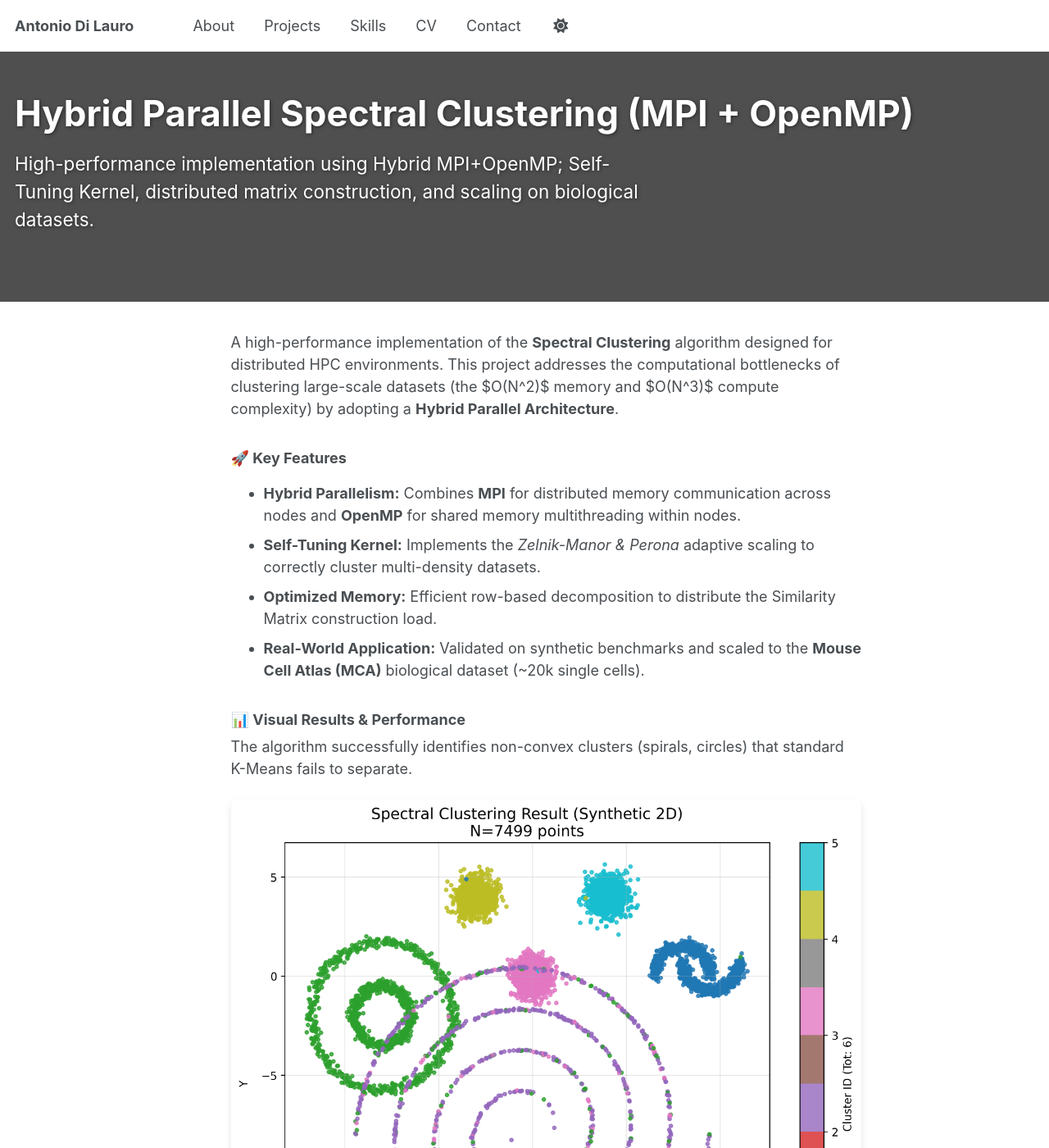
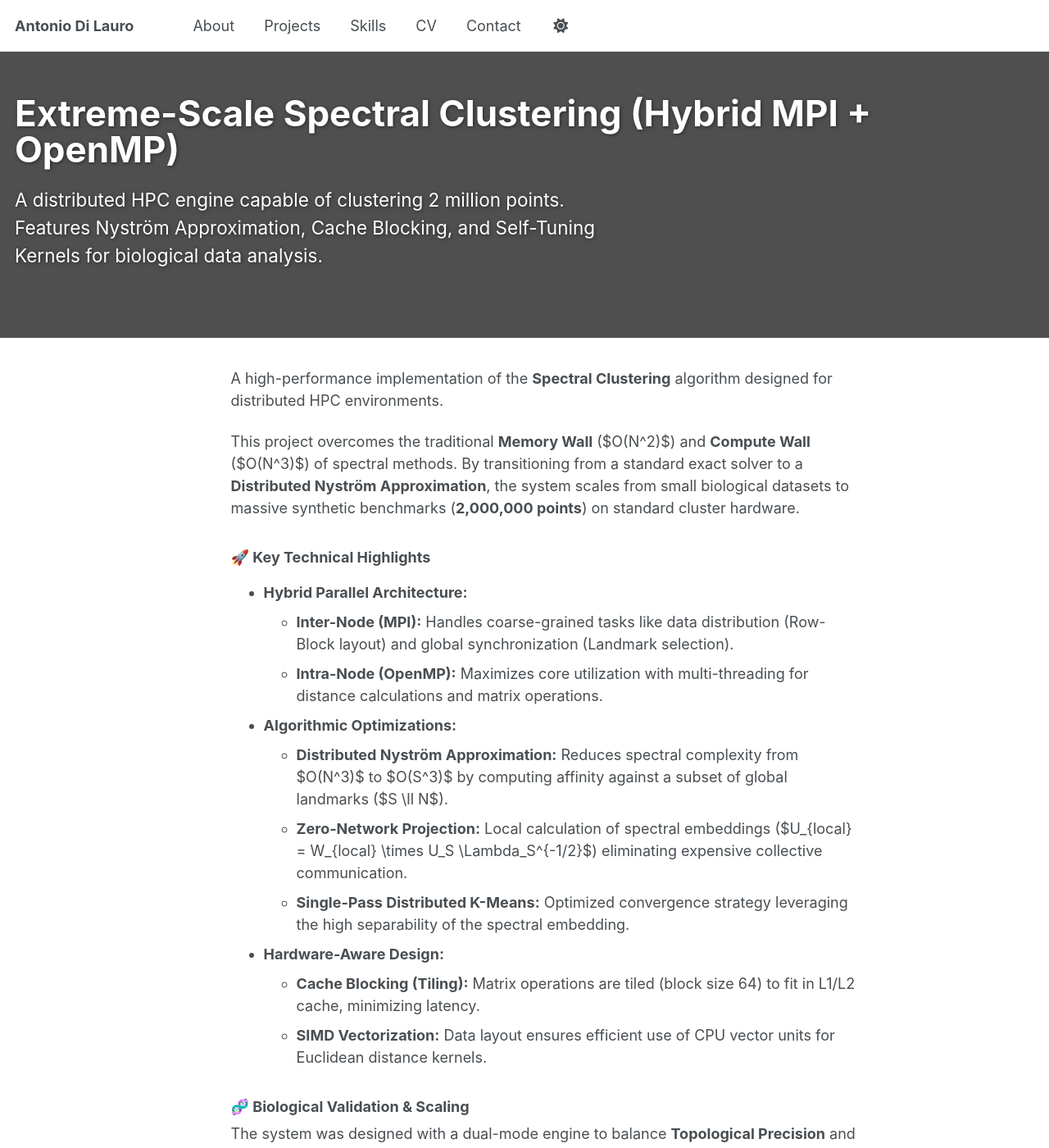
Before and after one commit to antodila/antodila.github.io, a Jekyll site: the page built from _projects/2025-02-parallel-spectral-clustering.md, in a window 1280 px wide and 1400 px high. Shown: the whole window at 82% size. Built offline with Jekyll 4.4.1, drawn with Linux system fonts in a browser that asks for light colours; a script that is not in the unit is left out; some of the changed text lies outside the part shown.

Commit message:
Update 2025-02-parallel-spectral-clustering.md

```diff
--- a/_projects/2025-02-parallel-spectral-clustering.md
+++ b/_projects/2025-02-parallel-spectral-clustering.md
@@ -1,37 +1,51 @@
 ---
 layout: single
-title: "Hybrid Parallel Spectral Clustering (MPI + OpenMP)"
+title: "Extreme-Scale Spectral Clustering (Hybrid MPI + OpenMP)"
 collection: projects
 permalink: /projects/mpi-spectral-clustering/
-date: 2026-01-30
+date: 2026-02-07
 venue: "High Performance Computing (2026)"
-excerpt: "High-performance implementation using Hybrid MPI+OpenMP; Self-Tuning Kernel, distributed matrix construction, and scaling on biological datasets."
+excerpt: "A distributed HPC engine capable of clustering 2 million points. Features Nyström Approximation, Cache Blocking, and Self-Tuning Kernels for biological data analysis."
 header:
   teaser: /images/spectral_clustering_result.png
   overlay_image: /images/spectral_clustering_result.png
-  overlay_filter: 0.5 # Scurisce leggermente l'immagine per leggere meglio il titolo
+  overlay_filter: 0.5
 ---
 
 A high-performance implementation of the **Spectral Clustering** algorithm designed for distributed HPC environments.
-This project addresses the computational bottlenecks of clustering large-scale datasets (the $O(N^2)$ memory and $O(N^3)$ compute complexity) by adopting a **Hybrid Parallel Architecture**.
 
-### 🚀 Key Features
-* **Hybrid Parallelism:** Combines **MPI** for distributed memory communication across nodes and **OpenMP** for shared memory multithreading within nodes.
-* **Self-Tuning Kernel:** Implements the *Zelnik-Manor & Perona* adaptive scaling to correctly cluster multi-density datasets.
-* **Optimized Memory:** Efficient row-based decomposition to distribute the Similarity Matrix construction load.
-* **Real-World Application:** Validated on synthetic benchmarks and scaled to the **Mouse Cell Atlas (MCA)** biological dataset (~20k single cells).
+This project overcomes the traditional **Memory Wall** ($O(N^2)$) and **Compute Wall** ($O(N^3)$) of spectral methods. By transitioning from a standard exact solver to a **Distributed Nyström Approximation**, the system scales from small biological datasets to massive synthetic benchmarks (**2,000,000 points**) on standard cluster hardware.
 
-### 📊 Visual Results & Performance
-The algorithm successfully identifies non-convex clusters (spirals, circles) that standard K-Means fails to separate.
+### 🚀 Key Technical Highlights
+
+* **Hybrid Parallel Architecture:**
+    * **Inter-Node (MPI):** Handles coarse-grained tasks like data distribution (Row-Block layout) and global synchronization (Landmark selection).
+    * **Intra-Node (OpenMP):** Maximizes core utilization with multi-threading for distance calculations and matrix operations.
+
+* **Algorithmic Optimizations:**
+    * **Distributed Nyström Approximation:** Reduces spectral complexity from $O(N^3)$ to $O(S^3)$ by computing affinity against a subset of global landmarks ($S \ll N$).
+    * **Zero-Network Projection:** Local calculation of spectral embeddings ($U_{local} = W_{local} \times U_S \Lambda_S^{-1/2}$) eliminating expensive collective communication.
+    * **Single-Pass Distributed K-Means:** Optimized convergence strategy leveraging the high separability of the spectral embedding.
+
+* **Hardware-Aware Design:**
+    * **Cache Blocking (Tiling):** Matrix operations are tiled (block size 64) to fit in L1/L2 cache, minimizing latency.
+    * **SIMD Vectorization:** Data layout ensures efficient use of CPU vector units for Euclidean distance kernels.
+
+### 🧬 Biological Validation & Scaling
+
+The system was designed with a dual-mode engine to balance **Topological Precision** and **Extreme Scalability**:
+
+1.  **Quality Mode (Exact Kernel):** Validated on the **Mouse Cell Atlas (MCA)** dataset (~20k single cells). Used **Self-Tuning Kernels** (Zelnik-Manor & Perona) to correctly identify non-convex biological manifolds (tissues) despite multi-scale densities.
+2.  **Throughput Mode (Nyström):** Benchmarked on the **University of Trento HPC Cluster**, achieving linear scaling up to **2,000,000 points**, effectively breaking the 32 TB memory requirement of the naive approach.
+
+### 📊 Visual Results
 
 <figure style="text-align: center; margin: 20px 0;">
   <img src="/images/spectral_clustering_result.png" alt="Spectral Clustering Results" style="max-width: 100%; border-radius: 8px; box-shadow: 0 4px 8px rgba(0,0,0,0.1);">
   <figcaption style="font-size: 0.9em; color: #666; margin-top: 5px;">
-    Figure 1: Clustering results on the synthetic benchmark dataset (N=7,500).
+    Figure 1: Topological recovery of non-convex structures (spirals, circles) on the adversarial benchmark dataset.
   </figcaption>
 </figure>
-
-Tested on the **University of Trento HPC cluster**, the solution demonstrates strong scalability and significant speedup compared to the sequential implementation.
 
 <div style="display: flex; gap: 10px; margin-top: 30px; margin-bottom: 30px;">
   <a href="https://github.com/SincereJuliya/HPC" class="btn btn--primary">
```
